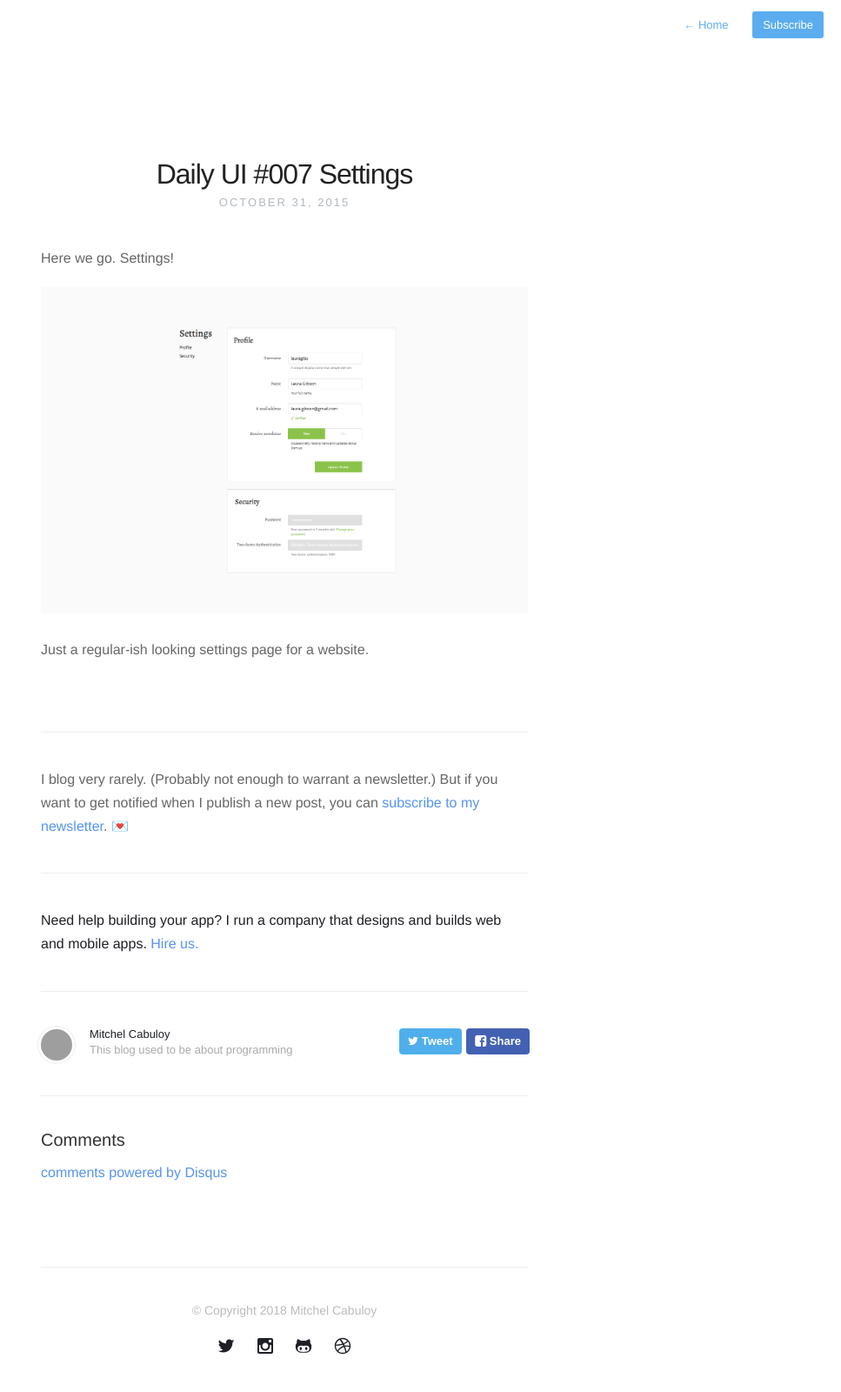
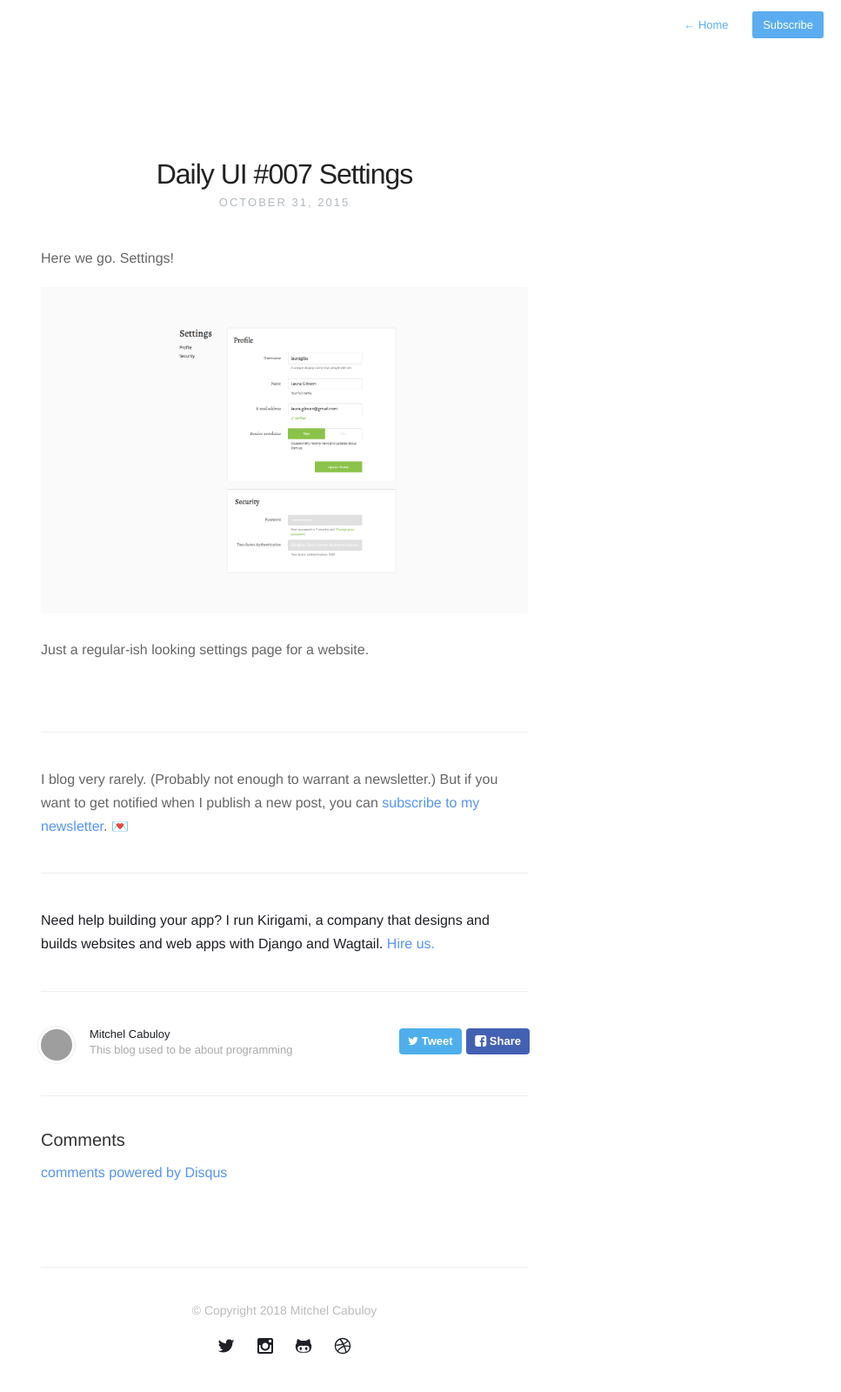
Before and after one commit to mixxorz/mixxorz.github.io, a Jekyll site: the page built from _posts/2015-10-31-daily-ui-007.md, in a window 1280 px wide. Shown: the whole page at 87% size, without its empty margins (313-1280 px from the left). Built offline with Jekyll 4.4.1, drawn with Linux system fonts in a browser that asks for light colours; nearby versions of some CDN libraries; comment, search, counter and statistics services are not loaded; grey boxes are pictures that could not be loaded.

Commit message:
Update Kirigami marketing copy

```diff
--- a/_layouts/post.html
+++ b/_layouts/post.html
@@ -24,8 +24,8 @@ archive: true
       <hr>
       <p>
         <strong>
-          Need help building your app? I run a company that designs and builds
-          web and mobile apps.
+          Need help building your app? I run Kirigami, a company that designs
+          and builds websites and web apps with Django and Wagtail.
           <a href="https://kirigami.co/?utm_source=mixxorz-blog&utm_medium=footer">Hire us.</a>
         </strong>
       </p>
```
